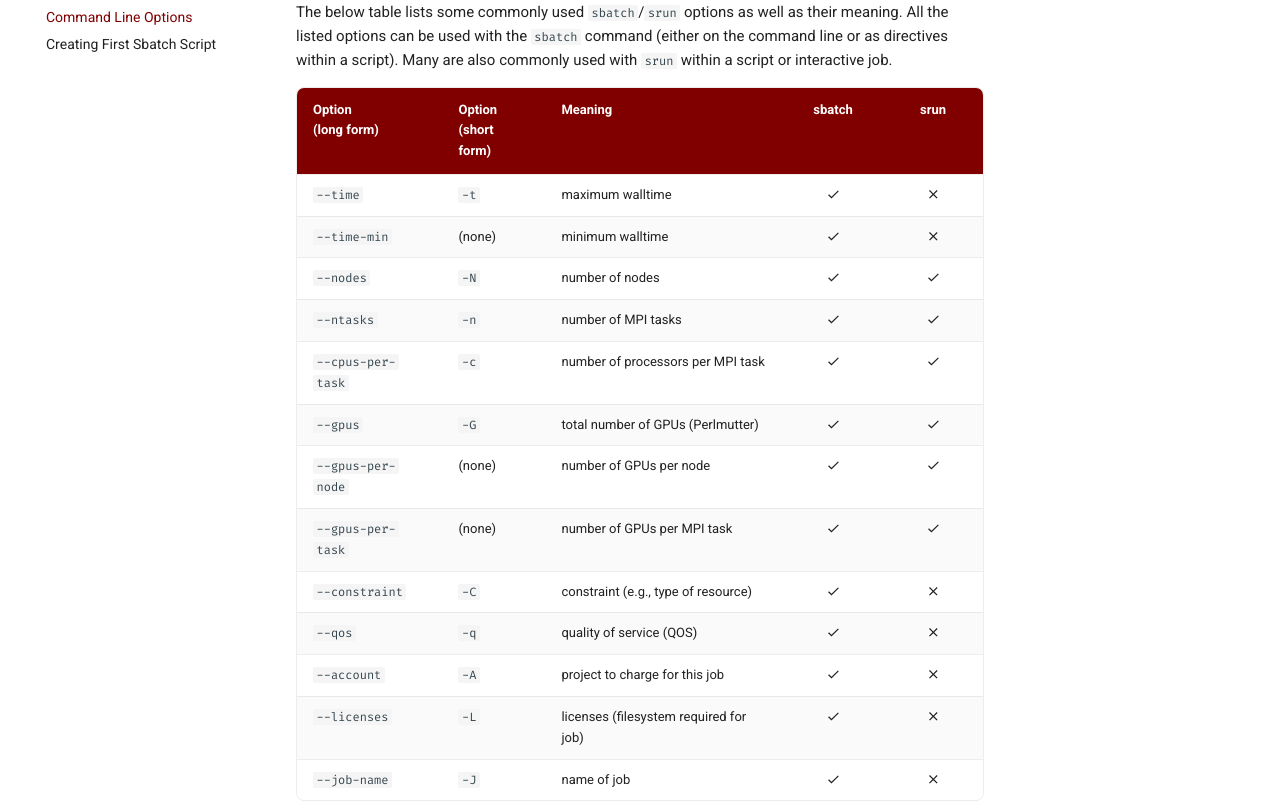
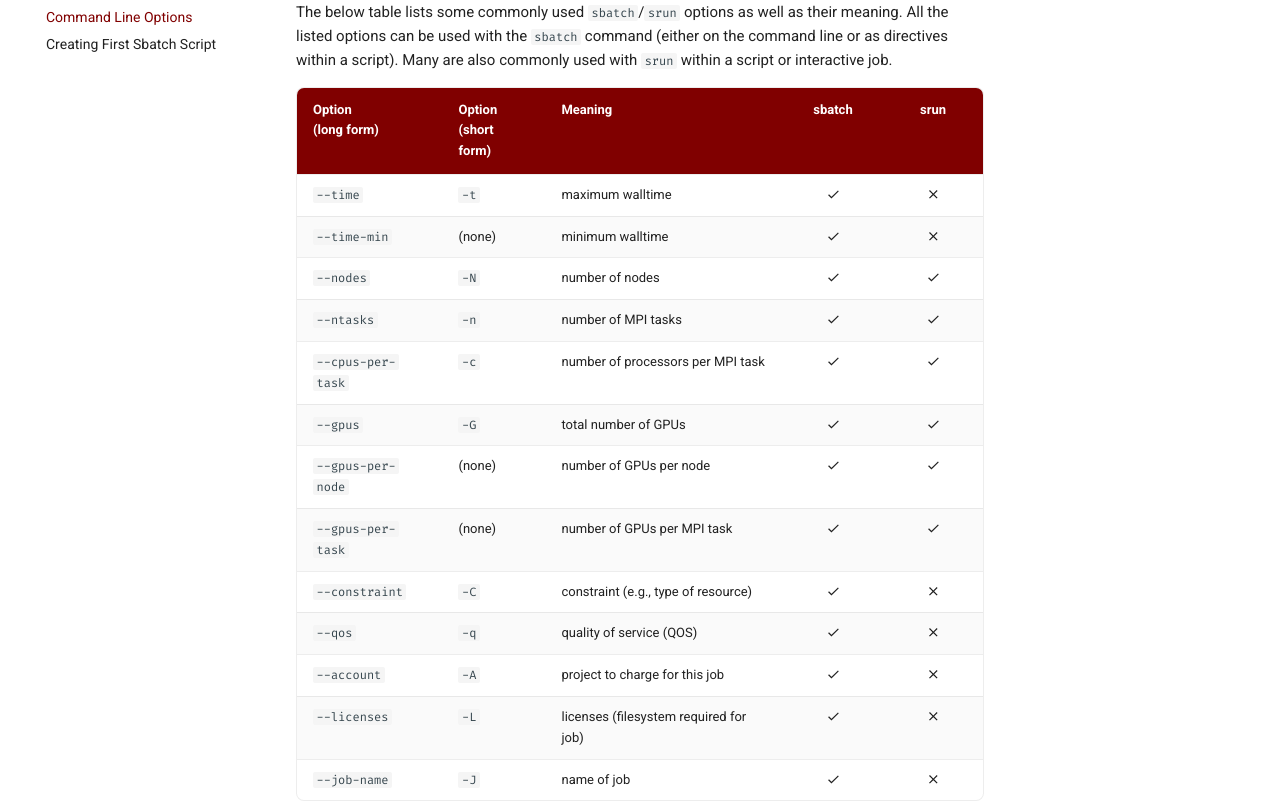
Before and after one commit to uchicago-ssd-sscs/hpc-docs, an MkDocs documentation site: the page built from docs/jobs/cli-options.md, in a window 1280 px wide and 1252 px high. Shown: the part 223-1033 px from the top of the window. Built offline with MkDocs 1.6.1 and Material for MkDocs 9.7.7, drawn with Linux system fonts in a browser that asks for light colours.

Commit message:
Update docs/jobs/cli-options.md
Co-authored-by: Matthew T. Pham <mtpham@uchicago.edu>

```diff
--- a/docs/jobs/cli-options.md
+++ b/docs/jobs/cli-options.md
@@ -9,7 +9,7 @@ The below table lists some commonly used `sbatch`/`srun` options as well as thei
 | `--nodes` | `-N` | number of nodes | :material-check: | :material-check: |
 | `--ntasks` | `-n` | number of MPI tasks | :material-check: | :material-check: |
 | `--cpus-per-task` | `-c` | number of processors per MPI task | :material-check: | :material-check: |
-| `--gpus` | `-G` | total number of GPUs (Perlmutter) | :material-check: | :material-check: |
+| `--gpus` | `-G` | total number of GPUs | :material-check: | :material-check: |
 | `--gpus-per-node` | (none) | number of GPUs per node | :material-check: | :material-check: |
 | `--gpus-per-task` | (none) | number of GPUs per MPI task | :material-check: | :material-check: |
 | `--constraint` | `-C` | constraint (e.g., type of resource) | :material-check: | :material-close: |
```
